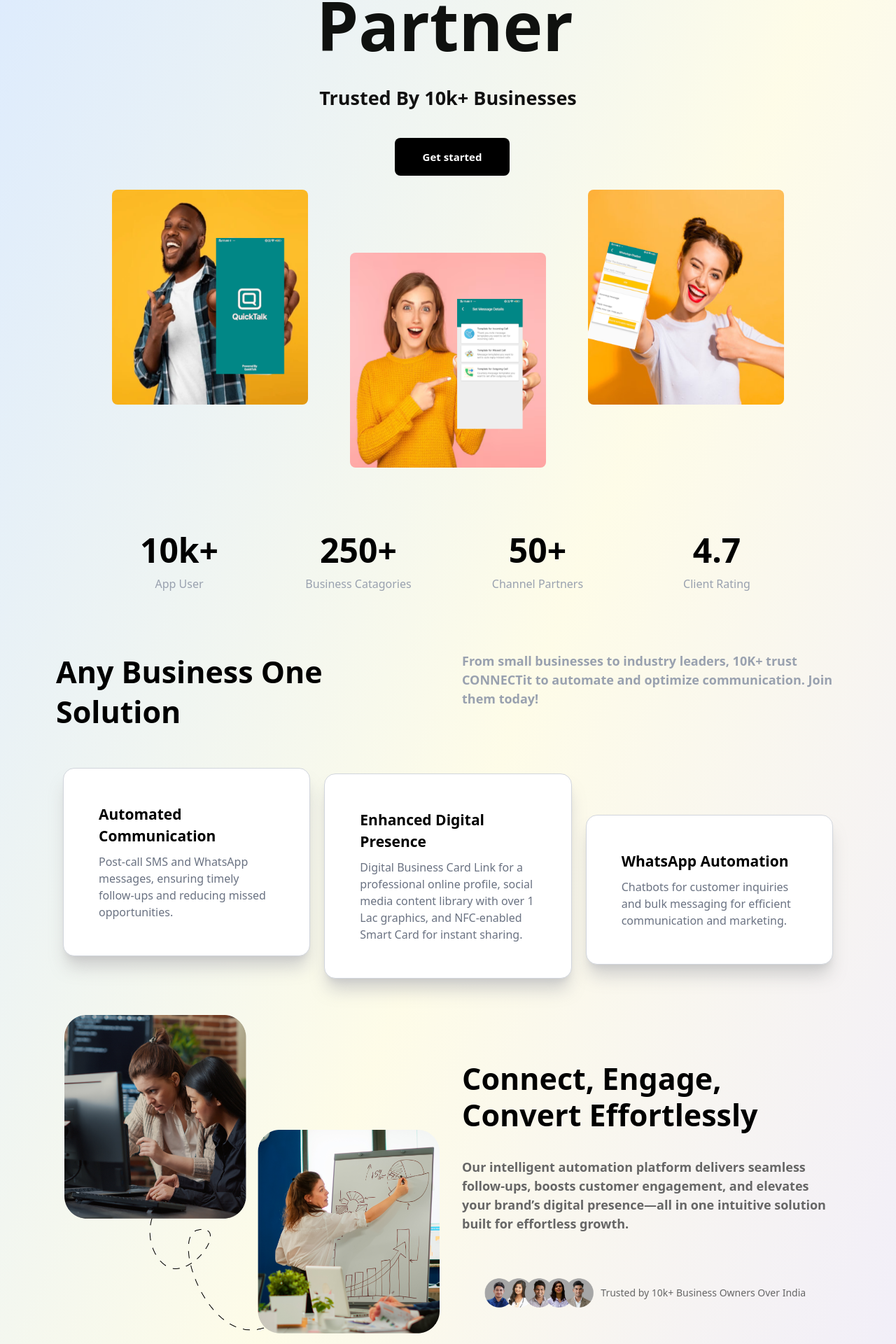
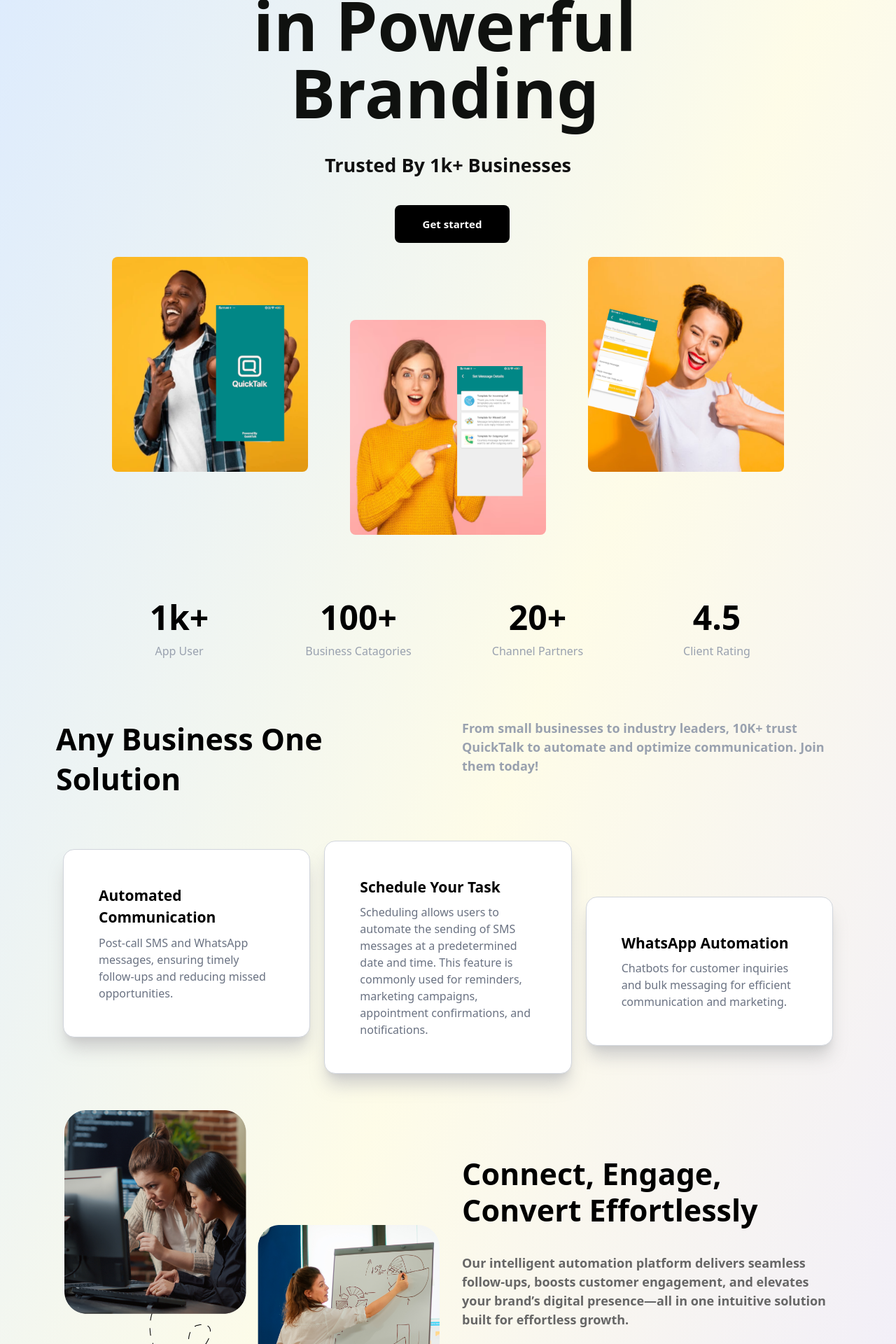
Before and after one commit to Amey2815/Replica_project, a React (Vite) app in the folder frontend/: page / in a window 1280 px wide. Shown: the part 360-2280 px from the top of the page at 70% size. Built offline with nearby package versions, Linux system fonts and the light colour scheme.

Commit message:
added the reqirded changes

```diff
--- a/frontend/src/components/Navbar/Navbar.jsx
+++ b/frontend/src/components/Navbar/Navbar.jsx
@@ -28,7 +28,7 @@
               <a className='px-5 py-4 text-gray-600 hover:bg-gray-100 rounded-[8px] hover:text-violet-500 ' href="/Channel-Partner">Channel Partner</a>
             </div>
             <div  >
-              <a className='bg-black px-5 py-2 ml-3 text-white rounded-[8px] text-[15px] font-bold hover:bg-white hover:text-black transition-colors transform duration-300 hover:outline-black hover:outline-1 ' href="/book">Book Demo</a>
+              <a className='bg-black px-5 py-2 ml-3 text-white rounded-[8px] text-[15px] font-bold hover:bg-white hover:text-black transition-colors transform duration-300 hover:outline-black hover:outline-1 ' href="/">Book Demo</a>
             </div>
           </div>
 
--- a/frontend/src/pages/Home/Home.jsx
+++ b/frontend/src/pages/Home/Home.jsx
@@ -12,12 +12,12 @@
                         <div className='mb-4 flex justify-center w-[400px] md:w-[700px]  lg:w-[916px]' >
                             <img className='h-[40px]' src={assets.highlight} alt="" />
                             <div className='lg:w-[896px] md:w-[600px] w-[300px] mb-5' >
-                                <h1 className='md:text-8xl text-6xl text-center text-[#0f110f] font-bold' >Your Branding Partner</h1>
+                                <h1 className='md:text-8xl text-6xl text-center text-[#0f110f] font-bold' >Your Partner <br /> in Powerful Branding</h1>
                             </div>
                             <img className='h-[45px] mt-9 animate-spin ' style={{ animation: 'spin 3s linear infinite' }} src={assets.shape} alt="" />
                         </div>
                         <div className='mb-4' >
-                            <p className='text-[27px] text-[#111111] font-semibold capitalize' >trusted by 10k+ businesses</p>
+                            <p className='text-[27px] text-[#111111] font-semibold capitalize' >trusted by 1k+ businesses</p>
                         </div>
                     </div>
 
@@ -40,19 +40,19 @@
                 <div className=' p-2.5  flex justify-center items-center   ' >
                     <div className='h-[153px] w-[1140px] flex justify-evenly items-center pt-10 gap-5 ' >
                         <div className='flex  flex-col justify-center items-center gap-3 w-full px-2.5 capitalize' >
-                            <h2 className=' text-3xl md:text-5xl font-bold' >10k+</h2>
+                            <h2 className=' text-3xl md:text-5xl font-bold' >1k+</h2>
                             <p className=' text-[14px] md:text-[16px] text-gray-400'>app user</p>
                         </div>
                         <div className='flex  flex-col justify-center items-center gap-3 w-full px-2.5 capitalize' >
-                            <h2 className=' text-3xl md:text-5xl font-bold' >250+</h2>
+                            <h2 className=' text-3xl md:text-5xl font-bold' >100+</h2>
                             <p className=' text-[14px] md:text-[16px] text-gray-400'>business catagories</p>
                         </div>
                         <div className='flex  flex-col justify-center items-center gap-3 w-full px-2.5 capitalize' >
-                            <h2 className=' text-3xl md:text-5xl font-bold' >50+</h2>
+                            <h2 className=' text-3xl md:text-5xl font-bold' >20+</h2>
                             <p className=' text-[14px] md:text-[16px] text-gray-400'>channel partners</p>
                         </div>
                         <div className='flex  flex-col justify-center items-center gap-3 w-full px-2.5 capitalize' >
-                            <h2 className=' text-3xl md:text-5xl font-bold' >4.7</h2>
+                            <h2 className=' text-3xl md:text-5xl font-bold' >4.5</h2>
                             <p className=' text-[14px] md:text-[16px] text-gray-400'>client rating</p>
                         </div>
                     </div>
@@ -69,7 +69,7 @@
                                 </div>
                             </div>
                             <div className=' h-12 md:h-[84px] w-[350px] md:w-[540px]  md:flex md:justify-center' >
-                                <p className=' text-[12px] md:text-[18px] text-gray-400 mb-4 font-semibold  ' >From small businesses to industry leaders, 10K+ trust CONNECTit to automate and optimize communication. Join them today!</p>
+                                <p className=' text-[12px] md:text-[18px] text-gray-400 mb-4 font-semibold  ' >From small businesses to industry leaders, 10K+ trust QuickTalk to automate and optimize communication. Join them today!</p>
                             </div>
                         </div>
 
@@ -88,8 +88,8 @@
                                 <div className='p-2.5 mt-0 md:mt-10' >
                                     <div className='p-10 md:my-5 bg-white rounded-2xl border border-gray-300 shadow-xl shadow-[#c6c6c6d2] ' >
                                         <div className='p-2.5' >
-                                            <h1 className='text-[21px] pb-2 font-bold ' >Enhanced Digital Presence</h1>
-                                            <p className='text-[16px] text-gray-500 ' >Digital Business Card Link for a professional online profile, social media content library with over 1 Lac graphics, and NFC-enabled Smart Card for instant sharing.</p>
+                                            <h1 className='text-[21px] pb-2 font-bold ' >Schedule Your Task</h1>
+                                            <p className='text-[16px] text-gray-500 ' >Scheduling allows users to automate the sending of SMS messages at a predetermined date and time. This feature is commonly used for reminders, marketing campaigns, appointment confirmations, and notifications.</p>
                                         </div>
                                     </div>
                                 </div>
@@ -118,7 +118,7 @@
                                     <p className='md:text-[18px] text-[14px] font-semibold text-[#666666] ' >Our intelligent automation platform delivers seamless follow-ups, boosts customer engagement, and elevates your brand’s digital presence—all in one intuitive solution built for effortless growth.</p>
                                     <div className='flex justify-between items-center pt-[60px] pr-[20px]' >
                                         <img className='h-[48px] pr-2' src={assets.connect6} alt="" />
-                                        <p className='text-[#666666] text-[12px] md:text-[14px] ' >Trusted by 10k+ Business Owners Over India</p>
+                                        <p className='text-[#666666] text-[12px] md:text-[14px] ' >Trusted by 1k+ Business Owners Over India</p>
                                     </div>
                                 </div>
                             </div>
@@ -137,7 +137,7 @@
                             <img className='h-[45px] mt-9 animate-spin  ' style={{ animation: 'spin 3s linear infinite' }} src={assets.shape} alt="" />
                         </div>
                         <div className='mb-4' >
-                            <p className='md:text-[18px] text-[14px] text-[#666666] font-semibold capitalize' >Real Stories of Success and Satisfaction with CONNECTit</p>
+                            <p className='md:text-[18px] text-[14px] text-[#666666] font-semibold capitalize' >Real Stories of Success and Satisfaction with QuickTalk</p>
                         </div>
                     </div>
 
@@ -150,7 +150,7 @@
                                     </div>
                                 </div>
                                 <span>
-                                    <p className='text-[22px] text-center font-semibold mb-4 ' >“The CONNECTit app works very well. And their team is really nice to explain. I can definitely recommend you to use their services for business. “</p>
+                                    <p className='text-[22px] text-center font-semibold mb-4 ' >"QuickTalk is a lifesaver! I often miss calls during meetings, and the auto-reply feature ensures I never leave anyone hanging. Highly recommend!"</p>
                                 </span>
                                 <div className='flex justify-center mb-4 gap-1' >
                                     <IoStarSharp className='text-yellow-400 text-xl' />
@@ -159,7 +159,7 @@
                                     <IoStarSharp className='text-yellow-400 text-xl' />
                                     <IoStarSharp className='text-yellow-400 text-xl' />
                                 </div>
-                                <p className='text-[18px] text-[#666666] ' >- 24 Hours Cleaning Pvt. Ltd.</p>
+
                             </div>
                             <div className='flex flex-col justify-center items-center bg-white rounded-2xl shadow-2xl h-[504px] p-10 m-5' >
                                 <div className='flex justify-center items-center mb-4 ' >
@@ -168,7 +168,7 @@
                                     </div>
                                 </div>
                                 <span>
-                                    <p className='text-[22px] text-center font-semibold mb-4 ' >“The CONNECTit app works very well. And their team is really nice to explain. I can definitely recommend you to use their services for business. “</p>
+                                    <p className='text-[22px] text-center font-semibold mb-4 ' >"Excellent app! I use it daily while working. The auto SMS response to missed and incoming calls is smooth and professional."</p>
                                 </span>
                                 <div className='flex justify-center mb-4 gap-1' >
                                     <IoStarSharp className='text-yellow-400 text-xl' />
@@ -177,7 +177,7 @@
                                     <IoStarSharp className='text-yellow-400 text-xl' />
                                     <IoStarSharp className='text-yellow-400 text-xl' />
                                 </div>
-                                <p className='text-[18px] text-[#666666] ' >- 24 Hours Cleaning Pvt. Ltd.</p>
+
                             </div>
                             <div className='flex flex-col justify-center items-center bg-white rounded-2xl shadow-2xl h-[504px] p-10 m-5' >
                                 <div className='flex justify-center items-center mb-4 ' >
@@ -186,7 +186,7 @@
                                     </div>
                                 </div>
                                 <span>
-                                    <p className='text-[22px] text-center font-semibold mb-4 ' >“The CONNECTit app works very well. And their team is really nice to explain. I can definitely recommend you to use their services for business. “</p>
+                                    <p className='text-[22px] text-center font-semibold mb-4 ' >"Perfect for professionals! This app keeps communication flowing even when I'm in meetings or traveling. A must-have!"</p>
                                 </span>
                                 <div className='flex justify-center mb-4 gap-1' >
                                     <IoStarSharp className='text-yellow-400 text-xl' />
@@ -195,7 +195,7 @@
                                     <IoStarSharp className='text-yellow-400 text-xl' />
                                     <IoStarSharp className='text-yellow-400 text-xl' />
                                 </div>
-                                <p className='text-[18px] text-[#666666] ' >- 24 Hours Cleaning Pvt. Ltd.</p>
+
                             </div>
                         </div>
                     </div>
```
Also changed, not shown: frontend/src/components/Footer/Footer.jsx (+10 -10 lines).
